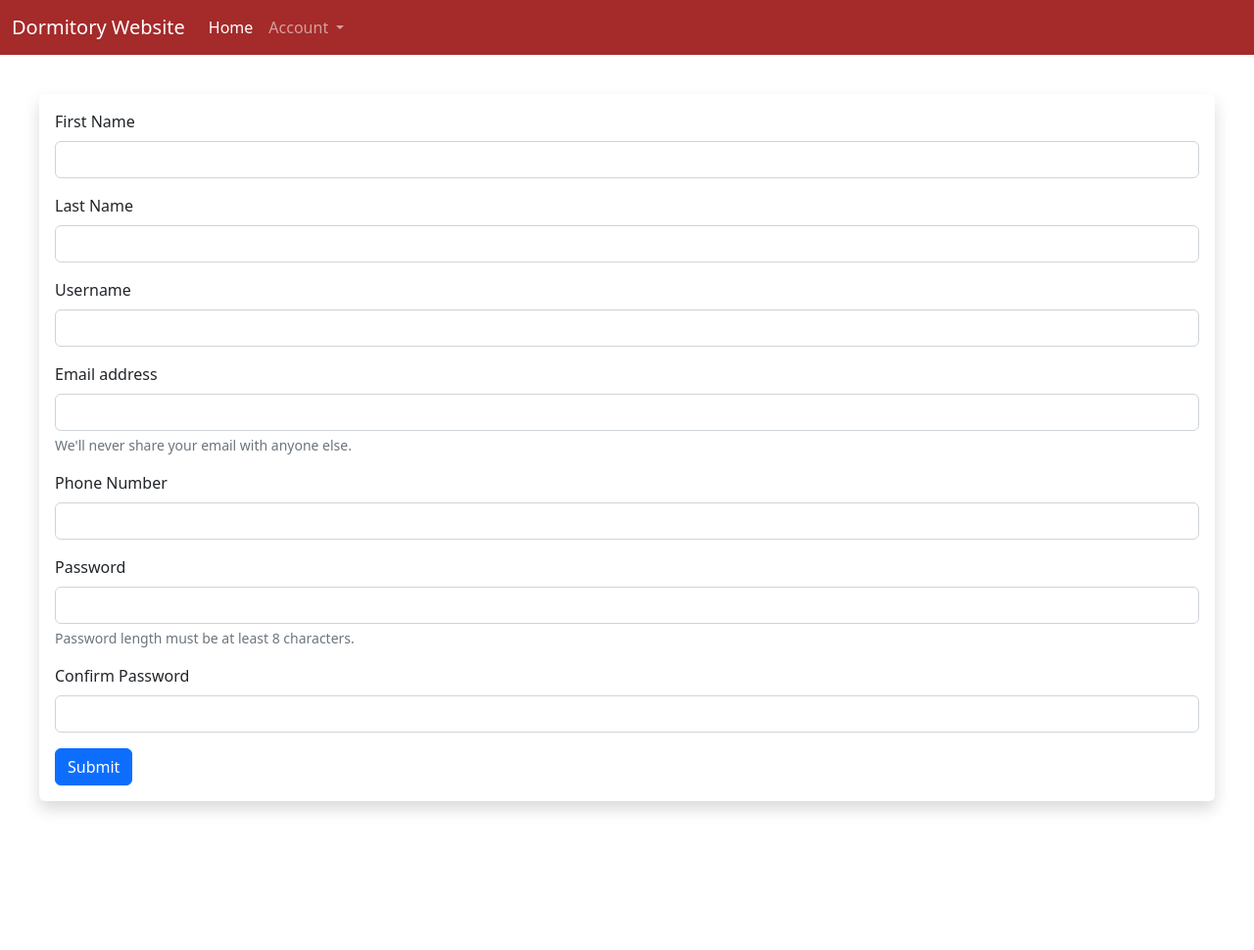
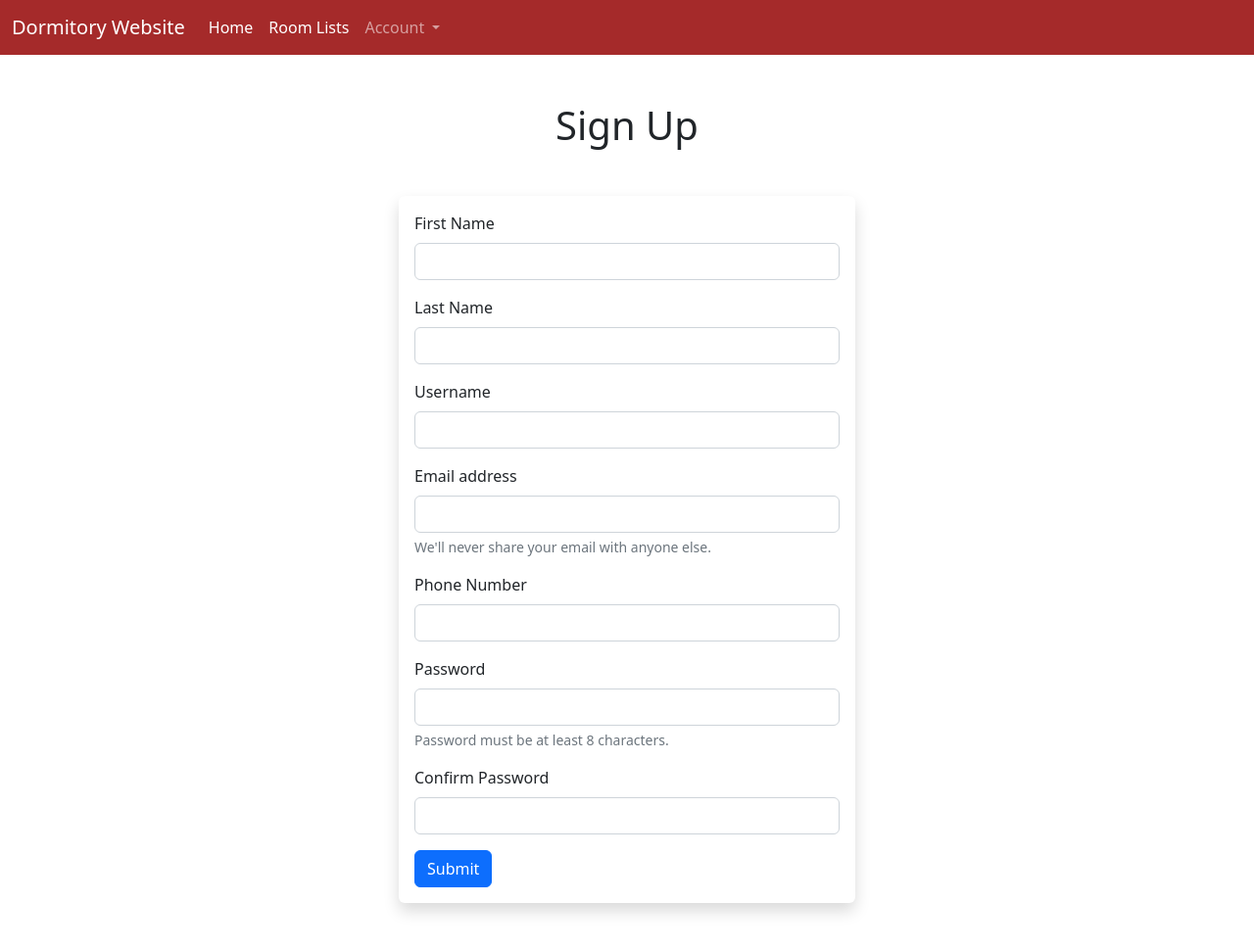
Before and after one commit to Database-Project-Dormitory-website/Dormitory-Website, a Flask app: page /register/ in a window 1280 px wide. Shown: the whole page at 98% size. Before the commit the page ends 829 px from the top, so only its background shows below. Run offline with Flask 3, Linux system fonts and the light colour scheme.

Commit message:
Added room lists page and updated navbar

```diff
--- a/app.py
+++ b/app.py
@@ -254,6 +254,10 @@ def remove_guest():
 def register():
     return render_template('register.html')
 
+@app.route('/roomlists')
+def roomlists():
+    return render_template('roomlists.html')
+
 @app.route("/remove_menu_item", methods=['POST'])
 def remove_menu_item():
     item_id = request.form['item_id']
--- a/templates/navbar.html
+++ b/templates/navbar.html
@@ -11,6 +11,10 @@
           <a class="nav-link active" aria-current="page" href="{{ url_for('index') }}">Home</a>
         </li>
 
+        <li class="nav-item">
+          <a class="nav-link active" aria-current="page" href="{{ url_for('roomlists') }}">Room Lists</a>
+        </li>
+
         <li class="nav-item dropdown">
           <a class="nav-link dropdown-toggle" href="#" role="button" data-bs-toggle="dropdown" aria-expanded="false">
             Account
@@ -19,7 +23,7 @@
             <li><a class="dropdown-item" href="{{ url_for('register') }}">Sign Up</a></li>
             <li><a class="dropdown-item" href="{{ url_for('guestlogin') }}">Sign In</a></li>
             <li><a class="dropdown-item" href="{{ url_for('index') }}">Log Out</a></li>
-            <li><a class="dropdown-item" href="{{ url_for('adminlogin') }}">Admin</a></li>
+            <li><a class="dropdown-item" href="{{ url_for('adminlogin') }}">Staff</a></li>
           </ul>
         </li>
       </ul>
--- a/templates/register.html
+++ b/templates/register.html
@@ -1,6 +1,10 @@
 {% extends 'base.html' %}
 {% block content %}
 
+<div class="container mt-5">
+    <div class="row justify-content-center">
+      <div class="col-md-6">
+        <h1 class="text-center mb-5">Sign Up</h1>
         <div class="shadow p-3 mb-5 bg-body rounded" style="margin: 40px 40px 40px 40px;">
             <form method="POST">
                 <div class="mb-3">
@@ -27,7 +31,7 @@
                 <div class="mb-3">
                     <label for="password" class="form-label">Password</label>
                     <input type="password" class="form-control" id="password" name="password">
-            <div id="passwordHelp" class="form-text">Password length must be at least 8 characters.</div>
+                    <div id="passwordHelp" class="form-text">Password must be at least 8 characters.</div>
                 </div>
                 <div class="mb-3">
                     <label for="confirm_password" class="form-label">Confirm Password</label>
@@ -36,5 +40,8 @@
                 <button type="submit" class="btn btn-primary">Submit</button>
             </form>
         </div>
+    </div>
+    </div>
+</div>
 
 {% endblock %}
```
Also changed, not shown: templates/adminlogin.html (+0 -7 lines), templates/roomlists.html (added, +20 -0 lines). Lines whose indentation alone changed are shown as unchanged.
